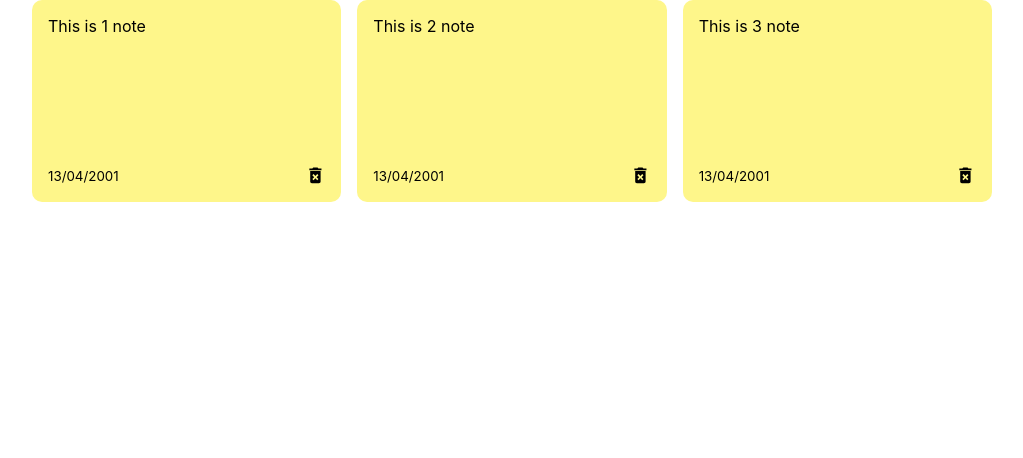
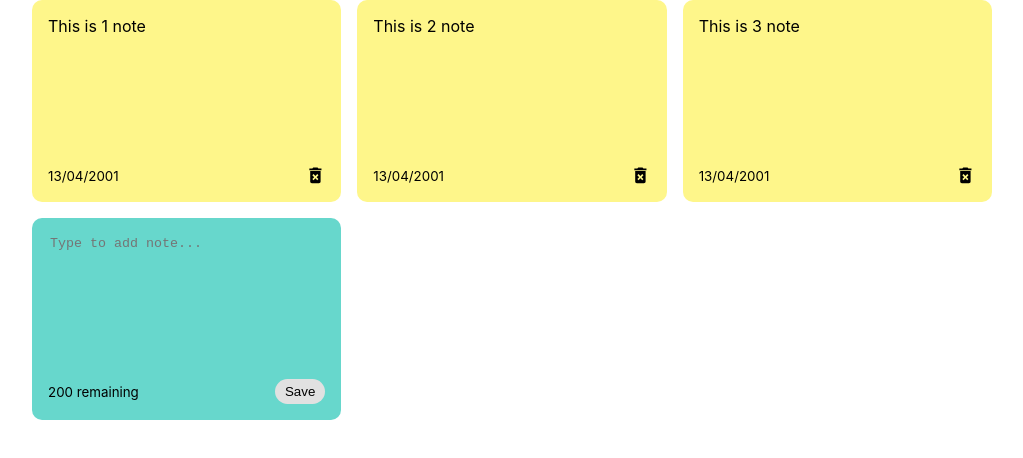
Before and after one commit to AriAgress/Notes-React-App, a React (Create React App) app: page / in a window 1280 px wide. Shown: the top 458 px of the page, without its empty margins (128-1151 px from the left). Built offline with nearby package versions, Linux system fonts and the light colour scheme.

Commit message:
Add functions to save text

```diff
--- a/src/App.js
+++ b/src/App.js
@@ -21,9 +21,13 @@ function App() {
     },
   ]);
 
+  const addNote = text => {
+    console.log(text);
+  };
+
   return (
     <div className='container'>
-      <NotesList notes={notes} />
+      <NotesList notes={notes} handleAddNote={addNote} />
     </div>
   );
 }
--- a/src/components/AddNote/AddNote.js
+++ b/src/components/AddNote/AddNote.js
@@ -1,12 +1,30 @@
-import React from 'react';
+import { useState } from 'react';
 
-const AddNote = () => {
+const AddNote = ({ handleAddNote }) => {
+  const [noteText, setNoteText] = useState('');
+
+  const handleChange = event => {
+    setNoteText(event.target.value);
+  };
+
+  const handleSaveClick = () => {
+    handleAddNote(noteText);
+    setNoteText('');
+  };
+
   return (
     <div className='note new'>
-      <textarea rows='8' cols='10' placeholder='Type to add note...'></textarea>
+      <textarea
+        rows='8'
+        cols='10'
+        placeholder='Type to add note...'
+        value={noteText}
+        onChange={handleChange}></textarea>
       <div className='note-footer'>
         <small>200 remaining</small>
-        <button className='save'>Save</button>
+        <button className='save' onClick={handleSaveClick}>
+          Save
+        </button>
       </div>
     </div>
   );
--- a/src/components/NotesList/NotesList.js
+++ b/src/components/NotesList/NotesList.js
@@ -1,13 +1,15 @@
 import React from 'react';
 
 import Note from '../Note/Note';
+import AddNote from '../AddNote/AddNote';
 
-export const NotesList = ({ notes }) => {
+export const NotesList = ({ notes, handleAddNote }) => {
   return (
     <div className='notes-list'>
       {notes.map(note => (
         <Note id={note.id} text={note.text} date={note.date} />
       ))}
+      <AddNote handleAddNote={handleAddNote} />
     </div>
   );
 };
```
